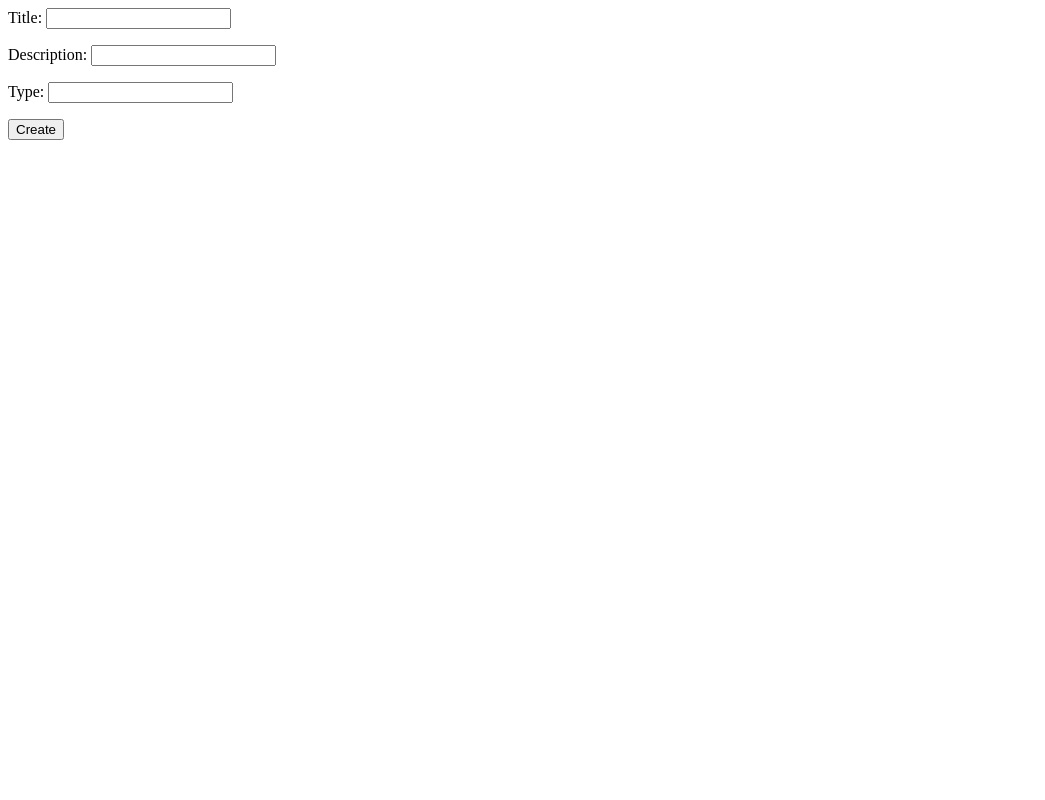
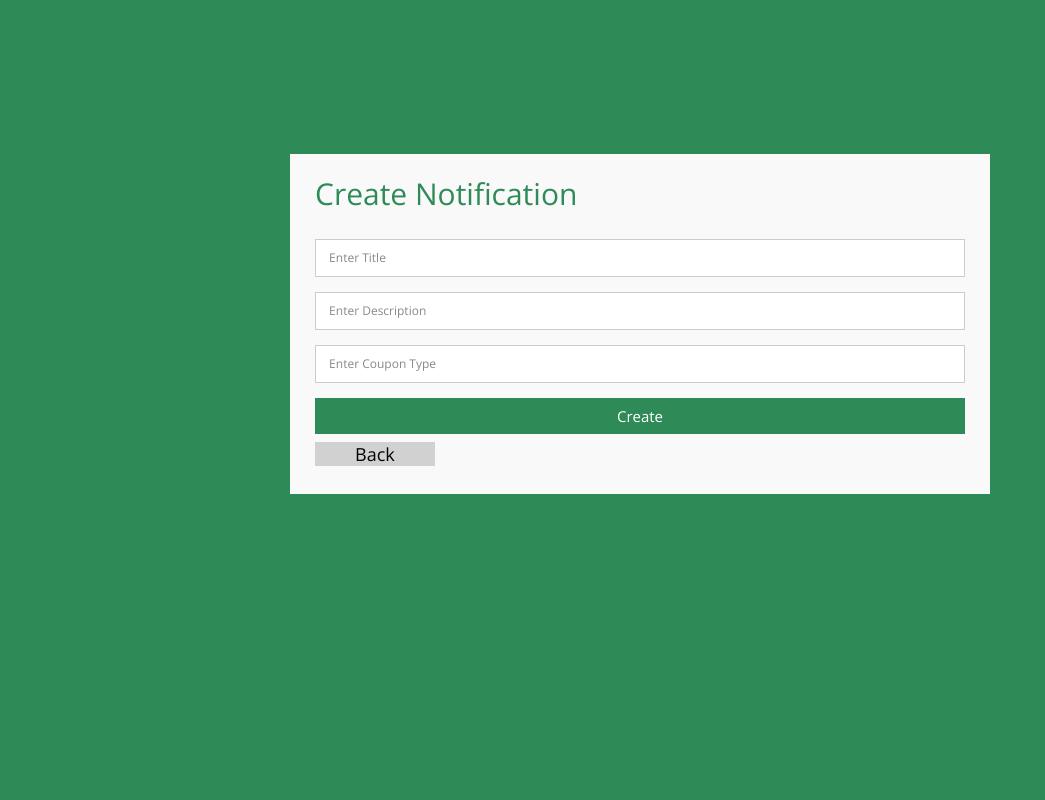
Before and after one commit to mhtanmoy/f_project_2, a Django app: page /createnotification in a window 1280 px wide. Shown: the whole page, without its empty margins (0-1045 px from the left). Run offline with Django 3.2, Linux system fonts and the light colour scheme; a user stored in the database is signed in; some libraries are stand-ins or nearby versions.

Commit message:
design added. need to fixed image vehicle image isuue

```diff
--- a/project/app/templates/app/createnotification.html
+++ b/project/app/templates/app/createnotification.html
@@ -1,6 +1,40 @@
-<form method="POST" >
-    {% csrf_token %}
-{{ form.as_p }}
+{% load static %}
+{% load widget_tweaks %}
+<html lang="en">
+<head>
+    <meta charset="UTF-8">
+    <meta http-equiv="X-UA-Compatible" content="IE=edge">
+    <meta name="viewport" content="width=device-width, initial-scale=1.0">
+    <link rel="stylesheet" href="{% static 'css/form.css' %}">
+    <title>Safar Admin Panel</title>
+</head>
+<body>
 
-<button type="submit">Create</button>
-</form>
+    <div class="container">
+        <form id="contact" method="post">
+          <h3>Create Notification</h3>
+          <br>
+          <form method="POST" class="container">
+            {% csrf_token %}
+            <fieldset>
+                {{ form.title|attr:"placeholder: Enter Title" }}
+            </fieldset>
+            <fieldset>
+                {{ form.description|attr:"placeholder: Enter Description" }}
+            </fieldset>
+            <fieldset>
+                {{ form.type|attr:"placeholder: Enter Coupon Type" }}
+            </fieldset>
+        <button type="submit" id="contact-submit">Create</button>
+
+            <a href="/notification" id="backbtn">Back</a>
+
+        </form>
+
+
+
+
+      </div>
+
+</body>
+</html>
--- /dev/null
+++ b/project/static/css/form.css
@@ -0,0 +1,133 @@
+@import url(https://fonts.googleapis.com/css?family=Open+Sans:400italic,400,300,600);
+
+* {
+	margin:0;
+	padding:0;
+	box-sizing:border-box;
+	-webkit-box-sizing:border-box;
+	-moz-box-sizing:border-box;
+	-webkit-font-smoothing:antialiased;
+	-moz-font-smoothing:antialiased;
+	-o-font-smoothing:antialiased;
+	font-smoothing: antialiased;
+	text-rendering:optimizeLegibility;
+}
+
+body {
+	font-family:"Open Sans", Helvetica, Arial, sans-serif;
+	font-weight:300;
+	font-size: 12px;
+	line-height:30px;
+	color:#777;
+	background:#2E8B57;
+}
+
+.container {
+	max-width:700px;
+	width:100%;
+	margin:0 auto;
+    margin-top: 12%;
+	position:relative;
+}
+
+#contact input[type="text"], #contact input[type="email"], #contact input[type="tel"], #contact input[type="url"], #contact textarea, #contact button[type="submit"] { font:400 12px/16px "Open Sans", Helvetica, Arial, sans-serif; }
+
+#contact {
+	background:#F9F9F9;
+	padding:25px;
+	margin:50px 0;
+}
+
+#contact h3 {
+	color: #2E8B57;
+	display: block;
+	font-size: 30px;
+	font-weight: 400;
+}
+
+#contact h4 {
+	margin:5px 0 15px;
+	display:block;
+	font-size:13px;
+}
+
+fieldset {
+	border: medium none !important;
+	margin: 0 0 10px;
+	min-width: 100%;
+	padding: 0;
+	width: 100%;
+}
+
+#contact input[type="text"], #contact input[type="email"], #contact input[type="tel"], #contact input[type="url"], #contact textarea {
+	width:100%;
+	border:1px solid #CCC;
+	background:#FFF;
+	margin:0 0 5px;
+	padding:10px;
+}
+
+#contact input[type="text"]:hover, #contact input[type="email"]:hover, #contact input[type="tel"]:hover, #contact input[type="url"]:hover, #contact textarea:hover {
+	-webkit-transition:border-color 0.3s ease-in-out;
+	-moz-transition:border-color 0.3s ease-in-out;
+	transition:border-color 0.3s ease-in-out;
+	border:1px solid #AAA;
+}
+
+#contact textarea {
+	height:100px;
+	max-width:100%;
+  resize:none;
+}
+
+#contact button[type="submit"] {
+	cursor:pointer;
+	width:100%;
+	border:none;
+	background:#2E8B57;
+	color:#FFF;
+	margin:0 0 5px;
+	padding:10px;
+	font-size:15px;
+}
+
+#contact button[type="submit"]:hover {
+	background:#3fc47a;
+	-webkit-transition:background 0.3s ease-in-out;
+	-moz-transition:background 0.3s ease-in-out;
+	transition:background-color 0.3s ease-in-out;
+}
+
+#contact button[type="submit"]:active { box-shadow:inset 0 1px 3px rgba(0, 0, 0, 0.5); }
+
+#contact input:focus, #contact textarea:focus {
+	outline:0;
+	border:1px solid #999;
+}
+::-webkit-input-placeholder {
+ color:#888;
+}
+:-moz-placeholder {
+ color:#888;
+}
+::-moz-placeholder {
+ color:#888;
+}
+:-ms-input-placeholder {
+ color:#888;
+}
+
+#backbtn{
+    padding-left: 40px;
+    padding-right: 40px;
+    text-decoration: none;
+    font-size: large;
+    color: black;
+    background-color: rgb(209, 209, 209);
+    border: 0px solid rgb(151, 151, 151);
+}
+
+.input{
+	width: 100%;
+	padding: 8px;
+}
```
Also changed, not shown: project/app/templates/app/createcoupons.html (+33 -5 lines), project/db.sqlite3, project/static/images/Vehicles/149025629_196671215574431_5159766435367534229_o.jpg (added), project/static/images/Vehicles/182624741_1279425915793578_7736841967771089335_n.jpg (added), project/static/images/Vehicles/183744570_289824729286430_3009917003003809500_n.jpg (added), project/static/images/Vehicles/Screenshot_148.png (added), project/static/images/Vehicles/camila-y-breda-mikasaartstaion.jpg (added), project/static/images/Vehicles/envie-p-s_iIpGcyk.jpg (added), project/static/images/Vehicles/envie-p-s_mqNMQhP.jpg (added), project/static/images/Vehicles/envie-p-s_tOtNh1L.jpg (added).
